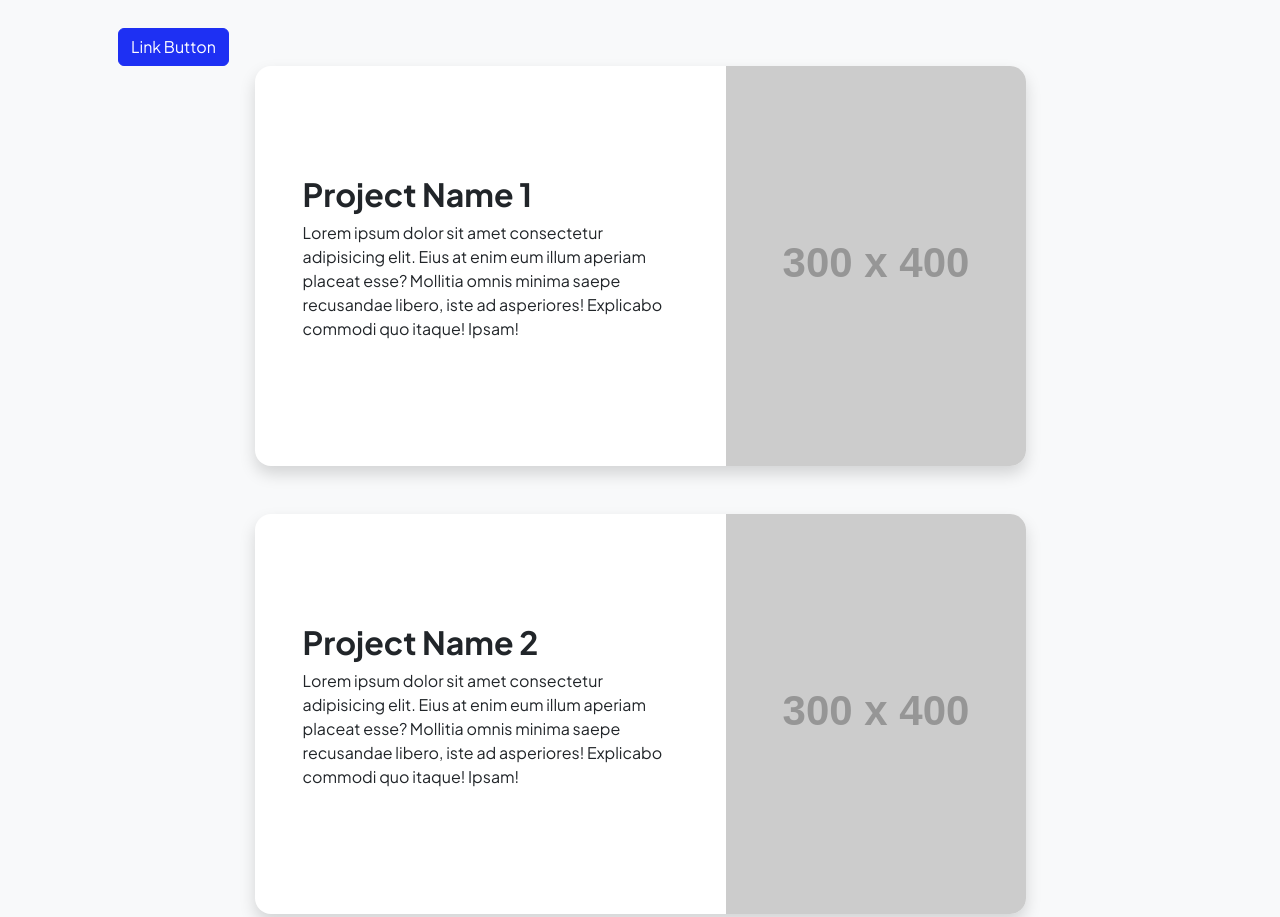
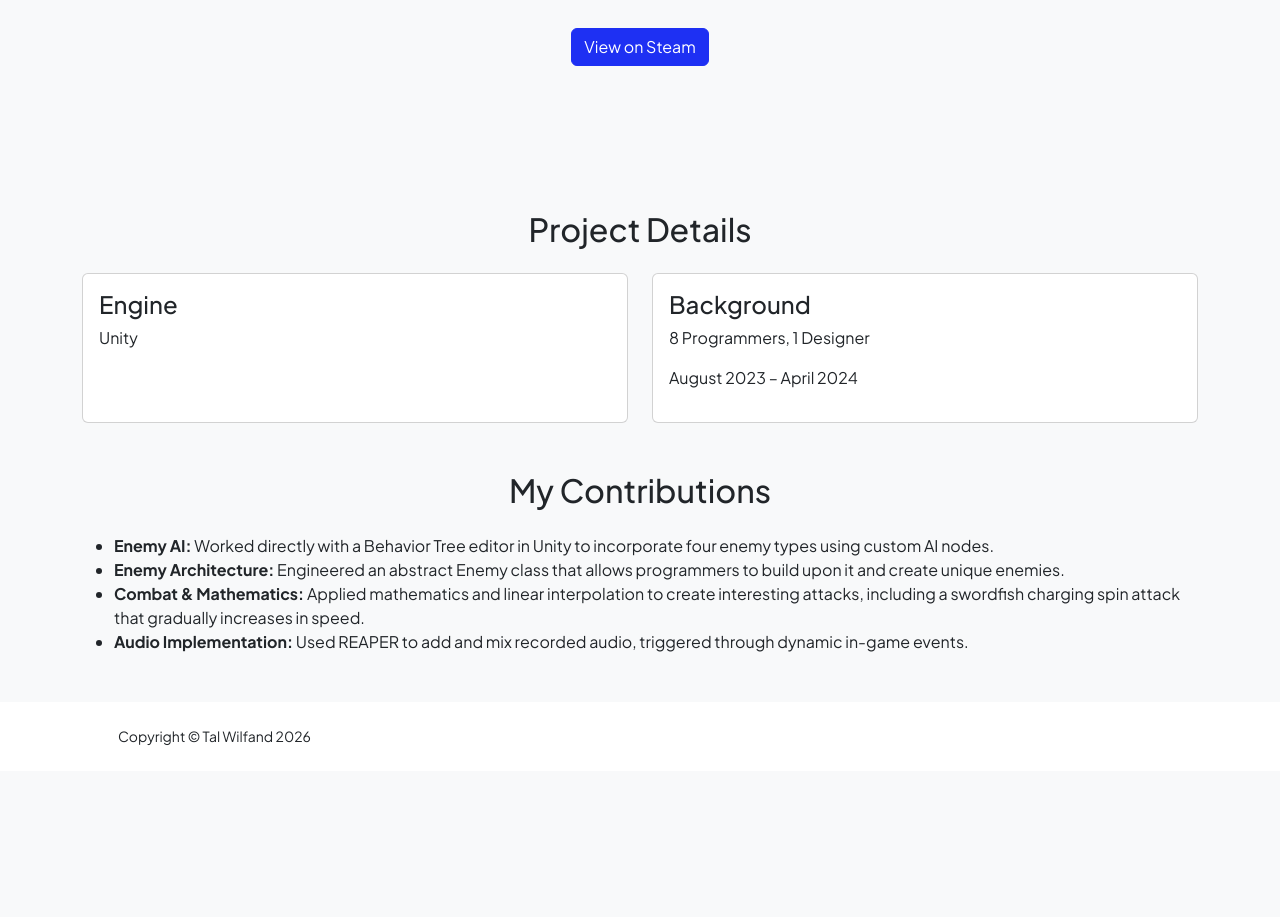
Before and after one commit to TalWilfand/talwilfand.com, a plain HTML site: page one_in_a_krillion.html in a window 1280 px wide. Shown: the part 820-1737 px from the top of the page. After the commit the page ends 1591 px from the top, so only its background shows below. Drawn offline with nearby package versions, Linux system fonts and the light colour scheme; placeholder pictures from the web are drawn by us.

Commit message:
Update one_in_a_krillion.html

```diff
--- a/one_in_a_krillion.html
+++ b/one_in_a_krillion.html
@@ -53,60 +53,75 @@
                         </div>
                     </div>
 
-                    <a href="https://store.steampowered.com/app/2924160/One_in_a_Krillion/" class="btn btn-primary" role="button">Link Button</a>
-
-                    <div class="row gx-5 justify-content-center">
-                        <div class="col-lg-11 col-xl-9 col-xxl-8">
-                            <!-- Project Card 1-->
-                            <div class="card overflow-hidden shadow rounded-4 border-0 mb-5">
-                                <div class="card-body p-0">
-                                    <div class="d-flex align-items-center">
-                                        <div class="p-5">
-                                            <h2 class="fw-bolder">Project Name 1</h2>
-                                            <p>Lorem ipsum dolor sit amet consectetur adipisicing elit. Eius at enim eum illum aperiam placeat esse? Mollitia omnis minima saepe recusandae libero, iste ad asperiores! Explicabo commodi quo itaque! Ipsam!</p>
-                                        </div>
-                                        <img class="img-fluid" src="https://dummyimage.com/300x400/343a40/6c757d" alt="..." />
-                                    </div>
-                                </div>
-                            </div>
-                            <!-- Project Card 2-->
-                            <div class="card overflow-hidden shadow rounded-4 border-0">
-                                <div class="card-body p-0">
-                                    <div class="d-flex align-items-center">
-                                        <div class="p-5">
-                                            <h2 class="fw-bolder">Project Name 2</h2>
-                                            <p>Lorem ipsum dolor sit amet consectetur adipisicing elit. Eius at enim eum illum aperiam placeat esse? Mollitia omnis minima saepe recusandae libero, iste ad asperiores! Explicabo commodi quo itaque! Ipsam!</p>
-                                        </div>
-                                        <img class="img-fluid" src="https://dummyimage.com/300x400/343a40/6c757d" alt="..." />
-                                    </div>
-                                </div>
-                            </div>
-                        </div>
+                    <div class="text-center mt-4">
+                        <a href="https://store.steampowered.com/app/2924160/One_in_a_Krillion/"
+                        class="btn btn-primary"
+                        role="button"
+                        target="_blank">
+                            View on Steam
+                        </a>
                     </div>
                 </div>
             </section>
-            <!-- Call to action section-->
-            <section class="py-5 bg-gradient-primary-to-secondary text-white">
-                <div class="container px-5 my-5">
-                    <div class="text-center">
-                        <h2 class="display-4 fw-bolder mb-4">Let's build something together</h2>
-                        <a class="btn btn-outline-light btn-lg px-5 py-3 fs-6 fw-bolder" href="contact.html">Contact me</a>
-                    </div>
-                </div>
-            </section>
+        <div class="container my-5">
+
+    <h2 class="text-center mb-4">Project Details</h2>
+
+    <div class="row g-4 mb-5">
+
+        <div class="col-md-6">
+            <div class="card h-100 p-3">
+                <h4>Engine</h4>
+                <p>Unity</p>
+            </div>
+        </div>
+
+        <div class="col-md-6">
+            <div class="card h-100 p-3">
+                <h4>Background</h4>
+                <p>8 Programmers, 1 Designer</p>
+                <p>August 2023 – April 2024</p>
+            </div>
+        </div>
+
+        </div>
+
+        <h2 class="text-center mb-4">My Contributions</h2>
+
+        <ul>
+            <li>
+                <strong>Enemy AI:</strong>
+                Worked directly with a Behavior Tree editor in Unity
+                to incorporate four enemy types using custom AI nodes.
+            </li>
+
+            <li>
+                <strong>Enemy Architecture:</strong>
+                Engineered an abstract Enemy class that allows
+                programmers to build upon it and create unique enemies.
+            </li>
+
+            <li>
+                <strong>Combat & Mathematics:</strong>
+                Applied mathematics and linear interpolation to
+                create interesting attacks, including a swordfish
+                charging spin attack that gradually increases in speed.
+            </li>
+
+            <li>
+                <strong>Audio Implementation:</strong>
+                Used REAPER to add and mix recorded audio,
+                triggered through dynamic in-game events.
+            </li>
+        </ul>
+
+    </div>
         </main>
         <!-- Footer-->
         <footer class="bg-white py-4 mt-auto">
             <div class="container px-5">
                 <div class="row align-items-center justify-content-between flex-column flex-sm-row">
-                    <div class="col-auto"><div class="small m-0">Copyright &copy; Your Website 2023</div></div>
-                    <div class="col-auto">
-                        <a class="small" href="#!">Privacy</a>
-                        <span class="mx-1">&middot;</span>
-                        <a class="small" href="#!">Terms</a>
-                        <span class="mx-1">&middot;</span>
-                        <a class="small" href="#!">Contact</a>
-                    </div>
+                    <div class="col-auto"><div class="small m-0">Copyright &copy; Tal Wilfand 2026</div></div>
                 </div>
             </div>
         </footer>
```
